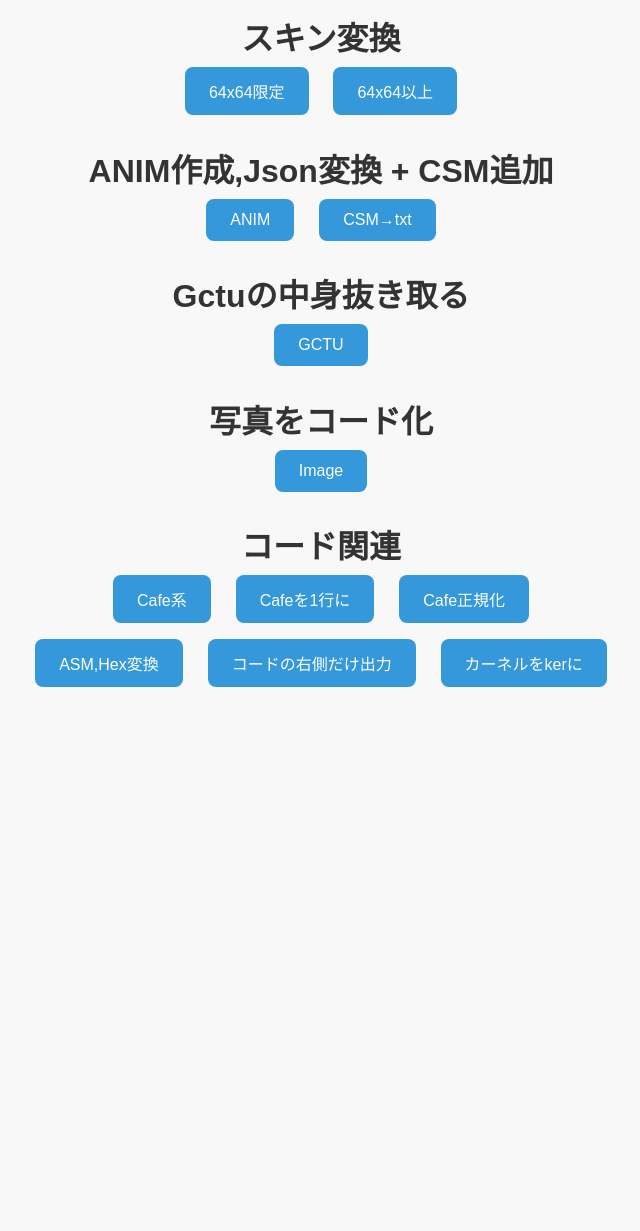
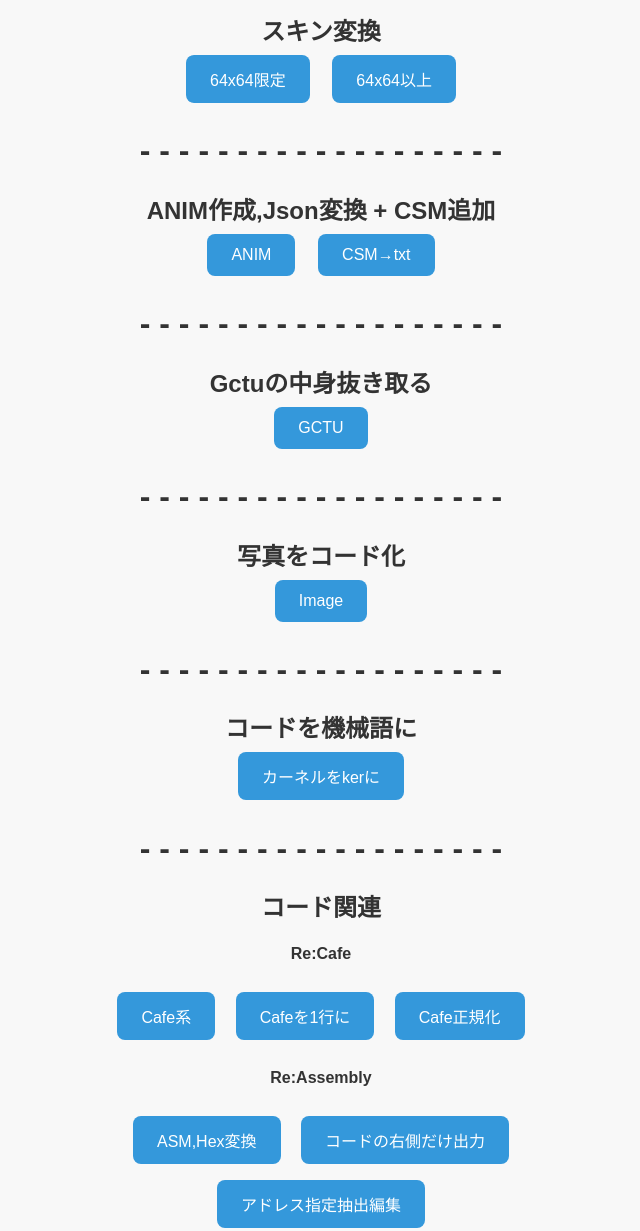
Before and after one commit to sphereshark/Gathering, a plain HTML site: page index.html in a window 1280 px wide. Shown: the part 40-1271 px from the top of the page, without its empty margins (319-959 px from the left). Before the commit the page ends 800 px from the top, so only its background shows below. Drawn offline with Linux system fonts and the light colour scheme.

Commit message:
Update index.html

```diff
--- a/index.html
+++ b/index.html
@@ -51,28 +51,39 @@
 <body>
 
 <div class="container">
-  <h1>スキン変換<br>
+  <h2>スキン変換<br>
   <button onclick="window.open('skineditor/PNGEdit64.html', '_blank')">64x64限定</button>
   <button onclick="window.open('skineditor/PNGEdit_Ms.html', '_blank')">64x64以上</button>
-  </h1>
-  <h1>ANIM作成,Json変換 + CSM追加<br>
+  </h2>
+  <h1>- - - - - - - - - - - - - - - - - - -</h1>
+  <h2>ANIM作成,Json変換 + CSM追加<br>
   <button onclick="window.open('skintx/ANIM.html', '_blank')">ANIM</button>
   <button onclick="window.open('skintx/JSM.html', '_blank')">CSM→txt</button>
-  </h1>
-  <h1>Gctuの中身抜き取る<br>
+  </h2>
+  <h1>- - - - - - - - - - - - - - - - - - -</h1>
+  <h2>Gctuの中身抜き取る<br>
   <button onclick="window.open('gctsteal.html', '_blank')">GCTU</button>
-  </h1>
-  <h1>写真をコード化<br>
+  </h2>
+  <h1>- - - - - - - - - - - - - - - - - - -</h1>
+  <h2>写真をコード化<br>
   <button onclick="window.open('ImageCode.html', '_blank')">Image</button>
-  </h1>
-  <h1>コード関連<br>
+  </h2>
+  <h1>- - - - - - - - - - - - - - - - - - -</h1>
+  <h2>コードを機械語に<br>
+  <button onclick="window.open('Code/kernelwrite.html', '_blank')">カーネルをkerに</button>
+  </h2>
+  <h1>- - - - - - - - - - - - - - - - - - -</h1>
+  <h2>コード関連<br>
+    <h4>Re:Cafe<br></h4>
   <button onclick="window.open('Code/AllCafe.html', '_blank')">Cafe系</button>
   <button onclick="window.open('Code/CafeToSharp.html', '_blank')">Cafeを1行に</button>
   <button onclick="window.open('Code/AllCafingToCafe.html', '_blank')">Cafe正規化</button>
+    <h4>Re:Assembly<br></h4>
   <button onclick="window.open('Code/Binary&AsmConv.html', '_blank')">ASM,Hex変換</button>
   <button onclick="window.open('Code/TwoEight.html', '_blank')">コードの右側だけ出力</button>
-  <button onclick="window.open('Code/kernelwrite.html', '_blank')">カーネルをkerに</button>
-  </h1>
+  <button onclick="window.open('Code/Adson.html', '_blank')">アドレス指定抽出編集</button>
+  </h2>
+  <h1>- - - - - - - - - - - - - - - - - - -</h1>
 </div>
 
 </body>
```
